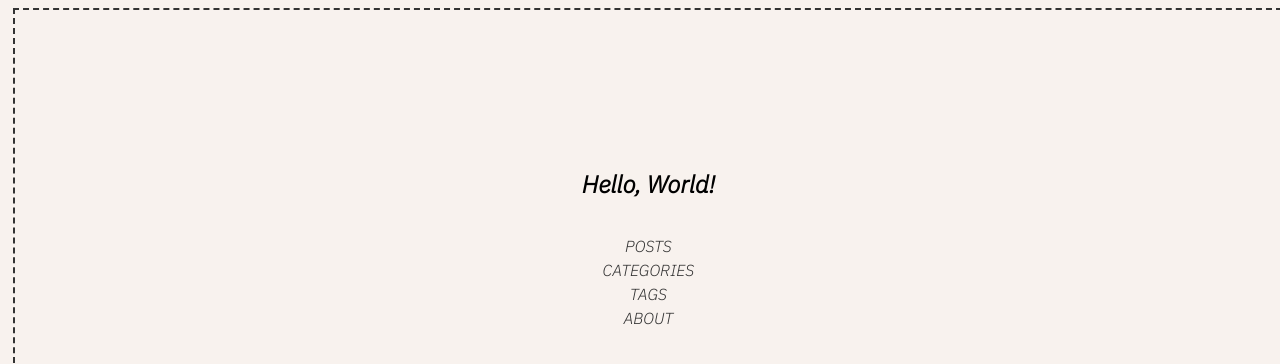
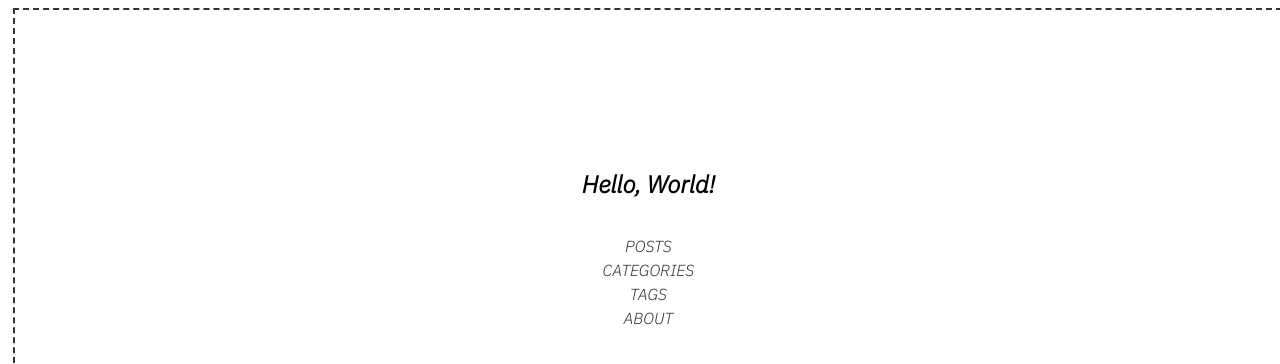
Before and after one commit to Schiff7/karaage, a React (Create React App) app in the folder app/: page / in a window 1280 px wide. Shown: the top 364 px of the page. Built offline with nearby package versions, Linux system fonts and the light colour scheme.

Commit message:
Update before sleep

```diff
--- a/app/src/App.css
+++ b/app/src/App.css
@@ -13,7 +13,7 @@ html, body {
   height: 100%;
 }
 section {
-  background-color: #f8f2ee;
+  background-color: #fff;
 }
 /* ================== REUSABLE PIECES */
 .align-center {
--- a/app/src/App.js
+++ b/app/src/App.js
@@ -10,7 +10,7 @@ axios.defaults.baseURL = 'https://karaage-git-master.zyxwv.now.sh';
 
 /** states and mutations */
 const statesAndMutations = fromJS({
-  "posts/tags/categories": [
+  'posts/tags/categories': [
     { posts: [], tags: [], categories: [], status: 'init' },
     function* () {
       yield { status: 'pending' };
@@ -30,7 +30,7 @@ const statesAndMutations = fromJS({
       }
     }
   ],
-  "post": [
+  'post': [
     { post: '', status: 'init' },
     function* (slug) {
       yield { status: 'pending' };
@@ -46,21 +46,24 @@ const statesAndMutations = fromJS({
 
 /** executor of mutation (generator and function) */
 export function executor (gen, send, ...params) {
+  function next (cont, prev) {
+    const { value, done } = cont.next(prev);
+    if (done) return true;
+    if (value instanceof Promise) {
+      value.then(data => {
+        send(data);
+        next(cont, data);
+      });
+    } else {
+      send(value);
+      next(cont, value);
+    }
+  }
   if (gen.constructor.name !== 'GeneratorFunction') {
     send(gen(...params));
   } else {
-    const runner = gen(...params);
-    let result = { done: false };
-    let nextArg = undefined;
-    while (!result.done) {
-      result = runner.next(nextArg);
-      if (result.value instanceof Promise) {
-        result.value.then((v) => { nextArg = v; });
-      } else {
-        nextArg = result.value;
-      }
-      send(nextArg);
-    }
+    const cont = gen(...params);
+    next(cont, undefined);
   }
 }
 
@@ -82,9 +85,8 @@ class ContextWrapper extends Component {
       statesAndMutations.get(keyword).last(),
       (states) => this.send(keyword, states),
       ...params);
-      console.log(this.state);
-    const freshStates = this.state.store.get(keyword);
-    return [freshStates, mutation];
+    const states = this.state.store.get(keyword);
+    return [states, mutation];
   }
 
   render () {
@@ -112,18 +114,15 @@ const Nav = (props) => {
 }
 
 class Post extends Component {
-  constructor (props) {
-    super(props);
-  };
   static contextType = ImpureContext;
   componentDidMount () {
-    console.log(this.props);
-    const [states, mutation] = this.context.use('posts/tags/categories');
-    mutation();
+    const mutation = this.context.use('post')[1];
+    mutation('work-with-css');
   }
   render () {
+    const states = this.context.use('post')[0];
     return (
-      <div>POST</div>
+      <div>{states.post}</div>
     );
   }
 }
--- a/app/src/index.css
+++ b/app/src/index.css
@@ -10,7 +10,7 @@ body {
   font-weight: 500;
   -webkit-font-smoothing: antialiased;
   -moz-osx-font-smoothing: grayscale;
-  background-color: #f8f2ee;
+  background-color: #fff;
 }
 
 code {
```
